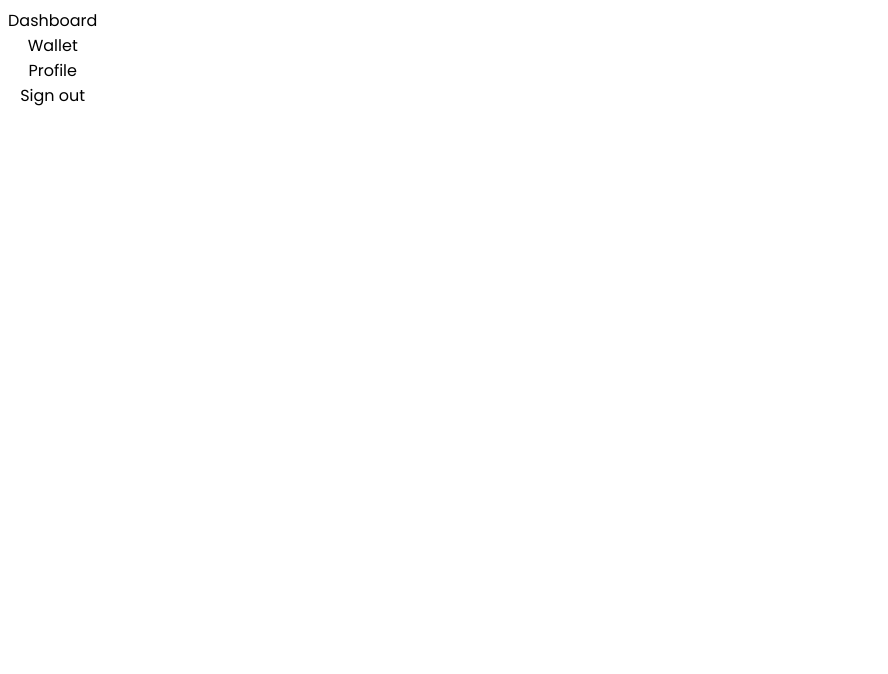
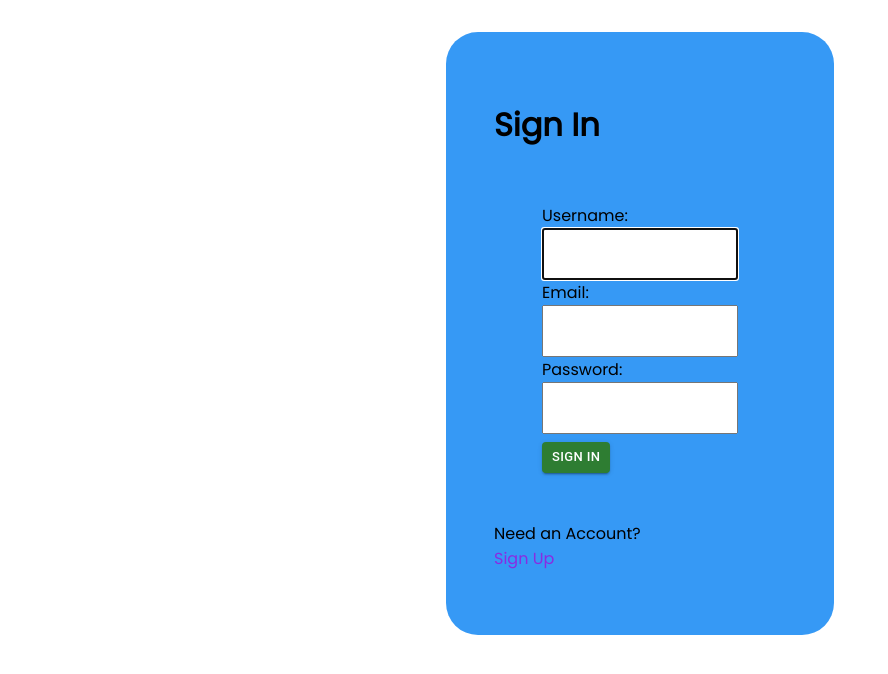
Before and after one commit to lazynerdlab/prc-sandbox, a React (Create React App) app: page / in a window 1280 px wide. Shown: the top 674 px of the page, without its empty margins (0-888 px from the left). Built offline with nearby package versions, Linux system fonts and the light colour scheme.

Commit message:
first commit

```diff
--- a/src/pages/Home/Home.jsx
+++ b/src/pages/Home/Home.jsx
@@ -17,18 +17,17 @@ const Home = () => {
 
   return (
     <main>
-      {/* {user.name ? (
+      {user.name && (
         <>
           <Navigation />
           <Sidebar />
         </>
-      ) : (
-        <Login />
-      )} */}
-      <>
+      )}
+      {!user.name && <Login />}
+      {/* <>
         <Navigation />
         <Sidebar />
-      </>
+      </> */}
     </main>
   );
 };
```
